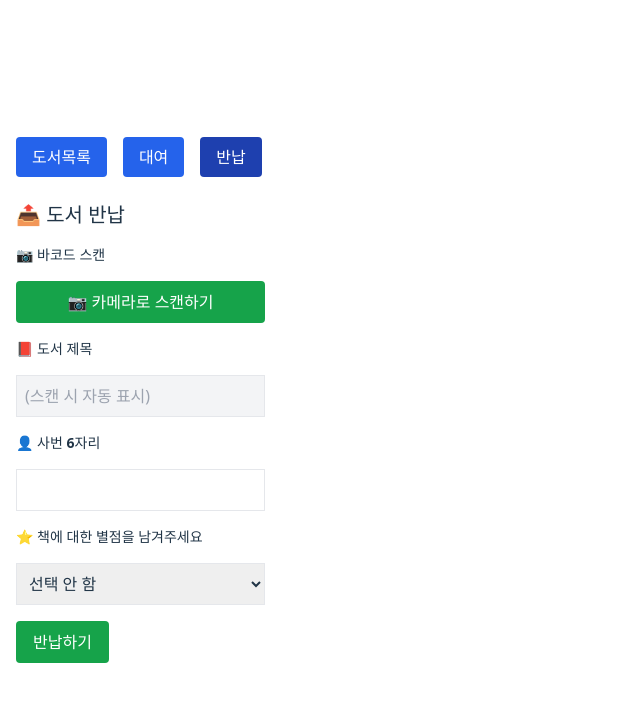
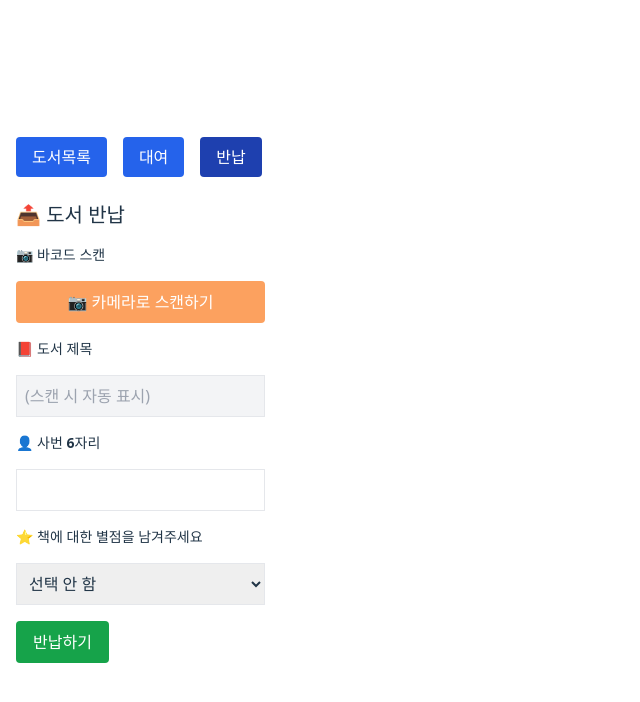
Before and after one commit to daewonpharm/book-rental-app, a React (Vite) app: page /return in a window 1280 px wide. Shown: the top 702 px of the page, without its empty margins (0-640 px from the left). Built offline with nearby package versions, Linux system fonts and the light colour scheme.

Commit message:
어린쥐

```diff
--- a/src/pages/Return.jsx
+++ b/src/pages/Return.jsx
@@ -105,12 +105,12 @@ export default function Return() {
       <h2 className="text-xl font-bold">📤 도서 반납</h2>
 
       <label className="block text-sm font-semibold">📷 바코드 스캔</label>
-      <button
-        className="w-full bg-green-600 text-white py-2 rounded hover:bg-green-700 mb-2"
-        onClick={() => setScanning(!scanning)}
-      >
-        {scanning ? "📷 스캔 중지" : "📷 카메라로 스캔하기"}
-      </button>
+<button
+  className="w-full bg-[#fca15f] text-white py-2 rounded hover:bg-[#f98b36] mb-2"
+  onClick={() => setScanning(!scanning)}
+>
+  {scanning ? "📷 스캔 중지" : "📷 카메라로 스캔하기"}
+</button>
 
       {scanning && (
         <>
```
